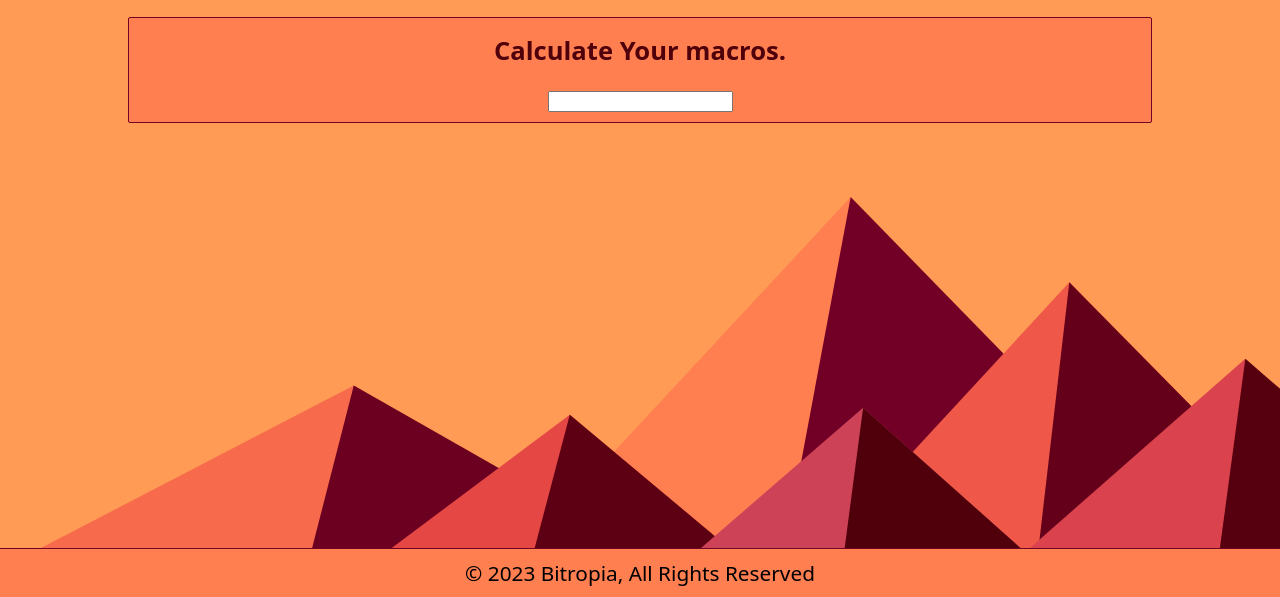
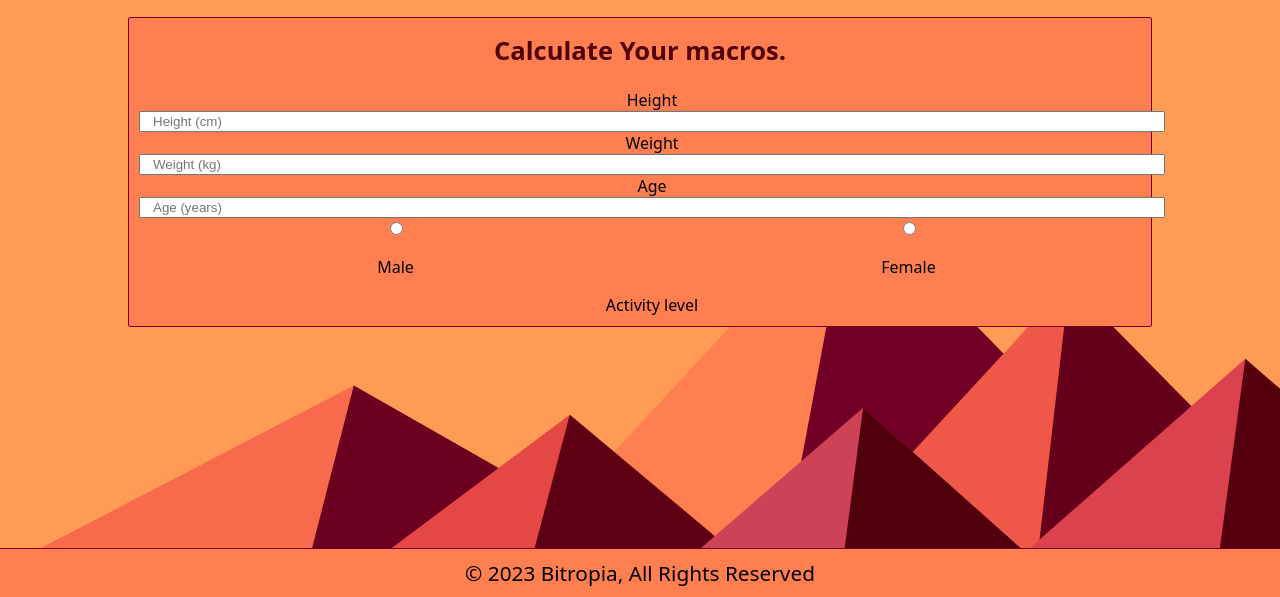
Before and after one commit to make-it-bit/Arti-Project7, a website built with webpack: page src/index.html in a window 1280 px wide. Shown: the part 203-800 px from the top of the page. Built offline with nearby package versions, Linux system fonts and the light colour scheme.

Commit message:
suts formile juurde

```diff
--- a/src/index.html
+++ b/src/index.html
@@ -17,8 +17,33 @@
         <main>
             <section class="form_section">
                 <h2>Calculate Your macros.</h2>
-                <form>
-                    <input type="text"/>
+                <form class="container">
+                   <div class="row">
+                        <label for="height_input">Height</label>
+                        <input type="number" id="height_input" min="99" max="220" placeholder="Height (cm)" required/>
+                   </div>
+                   <div class="row">
+                        <label for="weight_input">Weight</label>
+                        <input type="number" id="weight_input" min="10" max="150" placeholder="Weight (kg)" required/>
+                   </div>
+                   <div class="row">
+                        <label for="age_input">Age</label>
+                        <input type="number" id="age_input" min="16" max="99" placeholder="Age (years)" required/>
+                   </div>
+                    <div class="row d-flex justify-content-center">
+                        <label for="radio_male" class="col-md-6">
+                            <input type="radio" name="gender_radio" value="male" id="radio_male" required/>
+                            <p>Male</p>
+                        </label>
+                        <label for="radio_female" class="col-md-6">
+                            <input type="radio" name="gender_radio" value="female" id="radio_female" required/>
+                            <p>Female</p>
+                        </label>
+                    </div>
+                    <div class="row">
+                        <label>Activity level</label>
+                        <!--another radio element-->
+                    </div>
                 </form>
             </section>
         </main>
```
